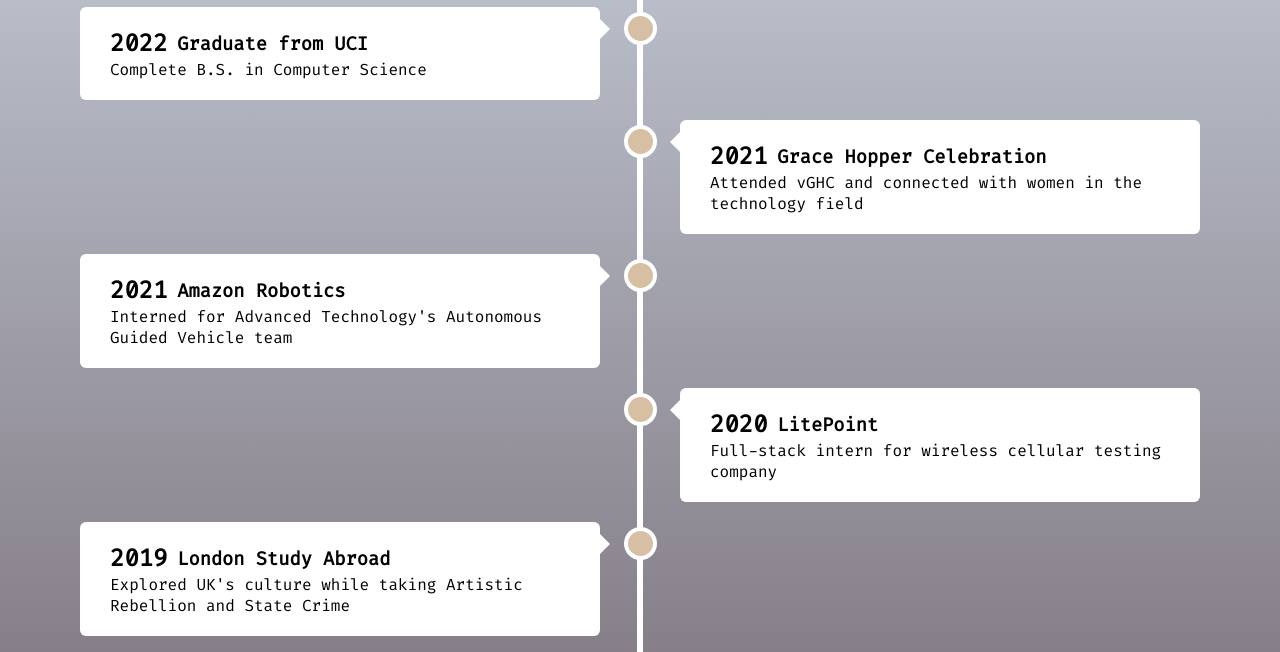
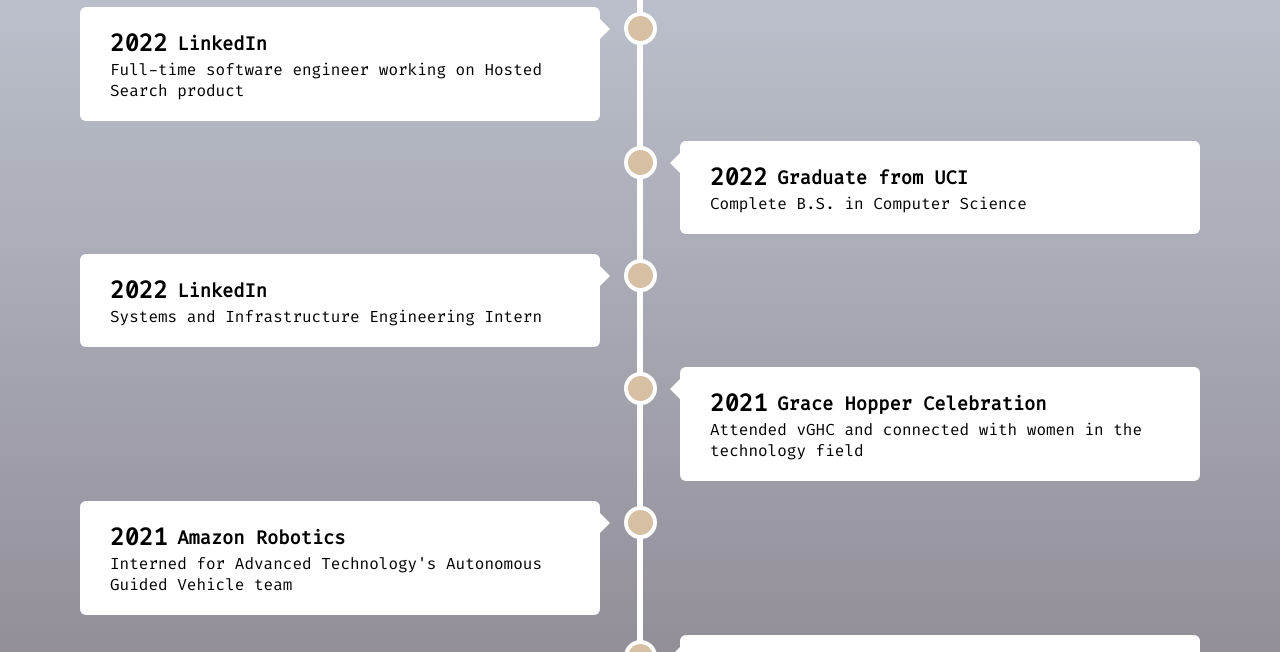
Before and after one commit to kerrizhang/kerrizhang.github.io, a plain HTML site: page about.html in a window 1280 px wide. Shown: the part 118-770 px from the top of the page. Drawn offline with Linux system fonts and the light colour scheme.

Commit message:
Update timeline with LinkedIn experience

```diff
--- a/about.html
+++ b/about.html
@@ -29,8 +29,22 @@
         <div class="container left">
           <div class="content">
             <h1 style="display: inline-block; vertical-align: middle;">2022</h1>
+            <h3 style="display: inline-block; vertical-align: middle;">LinkedIn</h3>
+            <p>Full-time software engineer working on Hosted Search product</p>
+          </div>
+        </div>
+        <div class="container right">
+          <div class="content">
+            <h1 style="display: inline-block; vertical-align: middle;">2022</h1>
             <h3 style="display: inline-block; vertical-align: middle;">Graduate from UCI</h3>
             <p>Complete B.S. in Computer Science</p>
+          </div>
+        </div>
+        <div class="container left">
+          <div class="content">
+            <h1 style="display: inline-block; vertical-align: middle;">2022</h1>
+            <h3 style="display: inline-block; vertical-align: middle;">LinkedIn</h3>
+            <p>Systems and Infrastructure Engineering Intern</p>
           </div>
         </div>
         <div class="container right">
```
